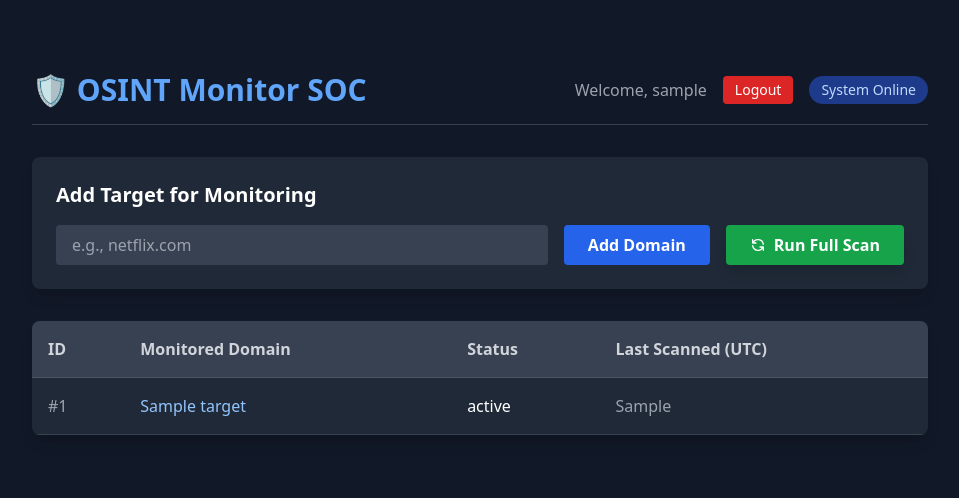
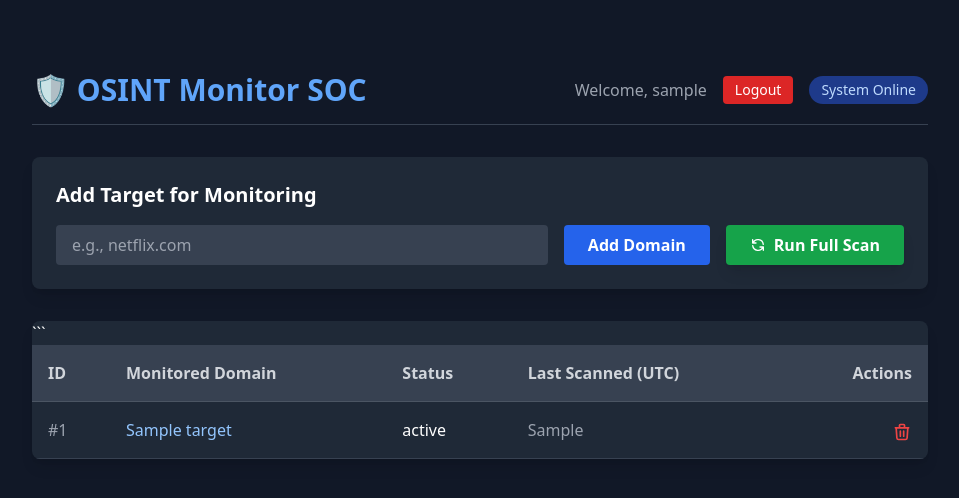
Before and after one commit to priyansu206/osint-monitor, a Flask app: template templates/index.html in a window 1280 px wide. Shown: the top 498 px of the page, without its empty margins (160-1119 px from the left). Run offline with Flask 3, Linux system fonts and the light colour scheme; the visitor is signed in with stand-in values (Sample User, id 1); the template is opened without the code that fills it: most values are stand-ins (such as "Sample title", 1, 10 or a date in 2020); some libraries are stand-ins or nearby versions.

Commit message:
feat: added a deletion button and few enhancements

````diff
--- a/app.py
+++ b/app.py
@@ -6,15 +6,12 @@ import sys
 
 app = Flask(__name__)
 
-# In a production environment, you would want to load this from an environment variable or config file, and it should be a long random string. For development purposes, this is fine.
 app.secret_key = 'super_secret_dev_key_do_not_share'
 
 def get_db_connection():
     conn = sqlite3.connect('osint_monitor.db')
     conn.row_factory = sqlite3.Row
     return conn
-
-# 1. NEW: THE LOGIN & REGISTER ROUTES
 
 @app.route('/register', methods=['POST'])
 def register():
@@ -55,10 +52,6 @@ def logout():
     session.clear()
     return redirect('/')
 
-# ==========================================
-# 2. UPDATED: PROTECTED DASHBOARD ROUTES
-# ==========================================
-
 @app.route('/')
 def index():
     if 'user_id' not in session:
@@ -86,6 +79,18 @@ def add():
         conn.close()
     return redirect('/')
 
+@app.route('/delete/<int:target_id>', methods=['POST'])
+def delete(target_id):
+    if 'user_id' not in session:
+        return redirect('/')
+
+    conn = get_db_connection()
+    conn.execute('DELETE FROM targets WHERE id = ? AND user_id = ?', (target_id, session['user_id']))
+    conn.commit()
+    conn.close()
+
+    return redirect('/')
+
 @app.route('/scan', methods=['POST'])
 def run_scan():
     if 'user_id' not in session:
@@ -100,4 +105,4 @@ def run_scan():
     return redirect('/')
 
 if __name__ == '__main__':
-    app.run(debug=True, port=8000)
+    app.run(debug=True, port=1000)
--- a/db_setup.py
+++ b/db_setup.py
@@ -7,7 +7,7 @@ cursor = conn.cursor()
 
 cursor.execute('PRAGMA foreign_keys = ON')
 
-# 1. CREATE THE USERS TABLE
+# 1. create the users table to store user credentials and link to targets
 cursor.execute('''
     CREATE TABLE IF NOT EXISTS users (
         id INTEGER PRIMARY KEY AUTOINCREMENT,
@@ -17,7 +17,7 @@ cursor.execute('''
 ''')
 print("[+] 'users' table created.")
 
-# 2. CREATE THE TARGETS TABLE
+# 2. create the targets table to store monitored domains, their status, and link back to the user who added them
 cursor.execute('''
     CREATE TABLE IF NOT EXISTS targets (
         id INTEGER PRIMARY KEY AUTOINCREMENT,
--- a/templates/index.html
+++ b/templates/index.html
@@ -74,7 +74,7 @@
                         <th class="p-4 font-semibold text-gray-300">Monitored Domain</th>
                         <th class="p-4 font-semibold text-gray-300">Status</th>
                         <th class="p-4 font-semibold text-gray-300">Last Scanned (UTC)</th>
-                    </tr>
+                        <th class="p-4 font-semibold text-gray-300 text-right">Actions</th> </tr>
                 </thead>
                 <tbody>
                     {% for target in targets %}
@@ -95,6 +95,14 @@
                                 -
                             {% endif %}
                         </td>
+                        <td class="p-4 text-right">
+                            <form action="/delete/{{ target.id }}" method="POST" class="m-0" onsubmit="return confirm('Are you sure you want to stop monitoring this domain?');">
+                                <button type="submit" class="text-red-500 hover:text-red-400 font-semibold transition duration-150">
+                                    <svg class="w-5 h-5 inline-block" fill="none" stroke="currentColor" viewBox="0 0 24 24"><path stroke-linecap="round" stroke-linejoin="round" stroke-width="2" d="M19 7l-.867 12.142A2 2 0 0116.138 21H7.862a2 2 0 01-1.995-1.858L5 7m5 4v6m4-6v6m1-10V4a1 1 0 00-1-1h-4a1 1 0 00-1 1v3M4 7h16"></path></svg>
+                                </button>
+                            </form>
+                        </td>
+                    </tr> ```
                     </tr>
                     {% endfor %}
                 </tbody>
````
Also changed, not shown: ssl_checker.py (+7 -8 lines).
